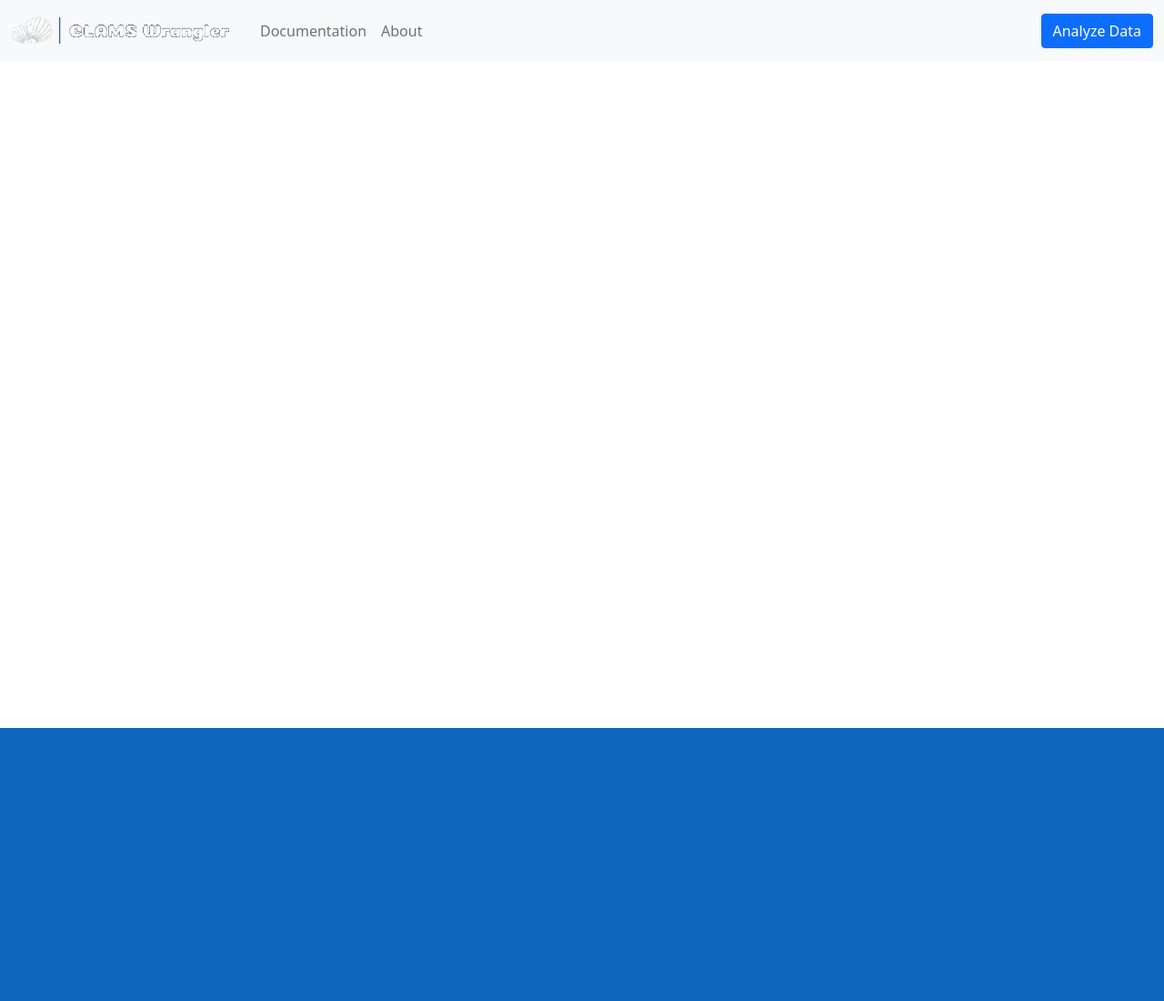
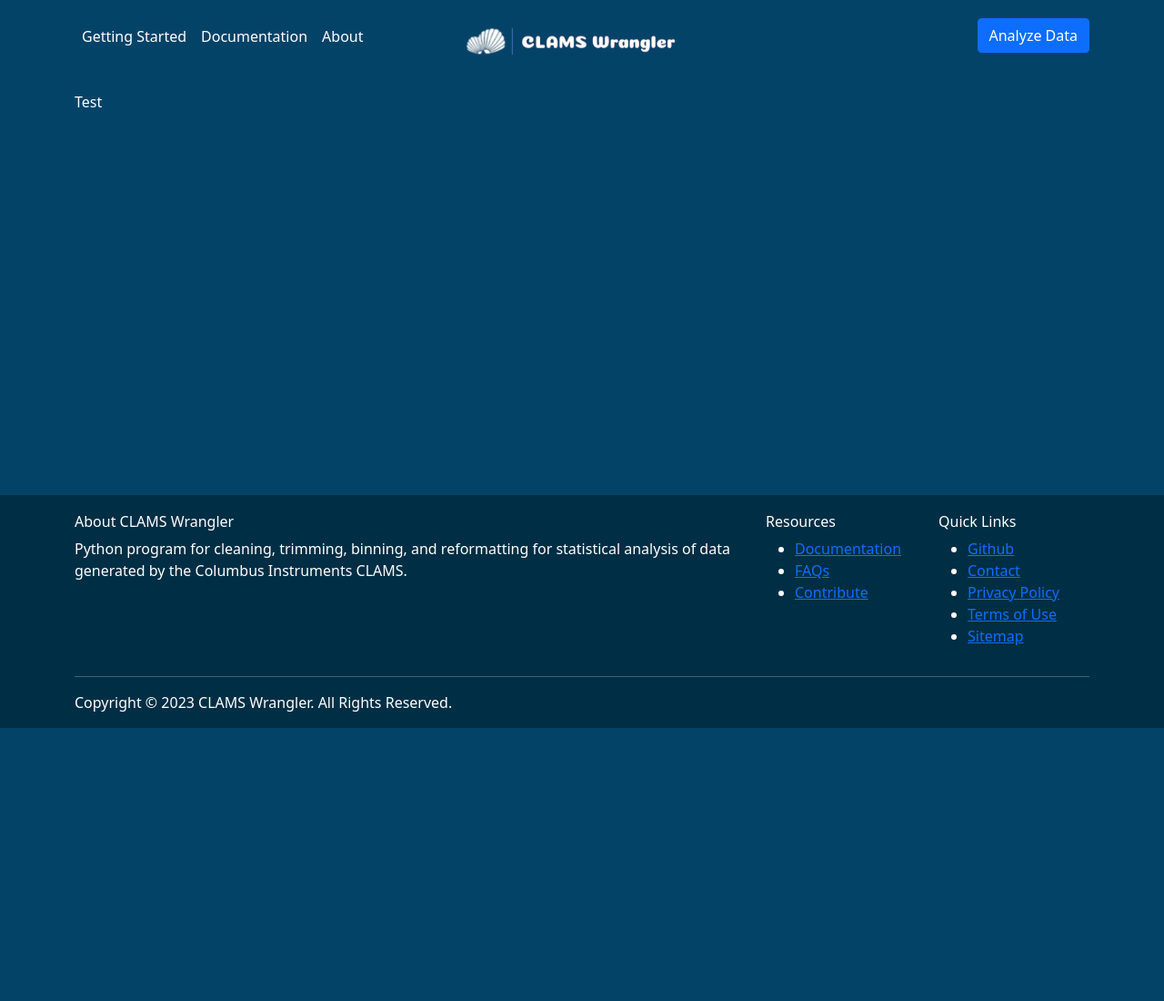
Before and after one commit to 90-Seconds-to-Midnight/CLAMSwrangler, a Django app: page / in a window 1280 px wide. Shown: the whole page at 91% size. After the commit the page ends 800 px from the top, so only its background shows below. Run offline with Django 5.2, Linux system fonts and the light colour scheme; parts of the project's set-up code (start-up, migrations or seed data) failed here and were passed over; some libraries are stand-ins or nearby versions.

Commit message:
Update screenshot for readme.

```diff
--- a/CLAMS_web/static/css/base.css
+++ b/CLAMS_web/static/css/base.css
@@ -1,6 +1,3 @@
-html, body {
-    height: 100%;
-    margin: 0;
-    padding: 0;
-    background-color: #0f66bd; /* Replace with your desired color */
+body {
+    color: #ffffff; /* Replace with your desired color */
 }
--- a/CLAMS_web/templates/base.html
+++ b/CLAMS_web/templates/base.html
@@ -19,50 +19,115 @@
     <link rel="stylesheet" href="http://code.jquery.com/ui/1.11.0/themes/smoothness/jquery-ui.css">
 </head>
 
-<body>
+<style>
+  .custom-bg {
+    background-color: #044368FF;
+  }
+  .custom-nav {
+    background-color: #044368FF;
+  }
+  .custom-footer {
+    background-color: #002e44;
+  }
+</style>
 
-<!-- top navbar -->
-    <nav class="navbar fixed-top navbar-expand-lg navbar-light bg-light">
-        <div class="container-fluid">
-                <a class="navbar-brand" href="{% url 'home' %}">
-                    <img src="/static/images/logo.png" alt="clams-logo" width="250"
-                         height="40" class="d-inline-block align-text-top">
-                </a>
-                <button class="navbar-toggler" type="button" data-bs-toggle="collapse"
-                        data-bs-target="#navbarSupportedContent" aria-controls="navbarSupportedContent"
-                        aria-expanded="false" aria-label="Toggle navigation">
-                    <span class="navbar-toggler-icon"></span>
-                </button>
+<body class="custom-bg d-flex flex-column min-vh-100">
 
-                <div class="collapse navbar-collapse" id="navbarResponsive">
-                    <ul class="navbar-nav me-auto mb-2 mb-lg-0">
+    <!-- top navbar -->
+    <nav class="navbar fixed-top navbar-expand-xl navbar-light custom-nav" style="padding-top: 20px">
+        <div class="container-lg">
+            <!-- Grid layout -->
+            <div class="row flex-grow-1">
+
+                <!-- Left Section for Documentation and About -->
+                <div class="col-md-4 d-flex">
+                    <ul class="navbar-nav flex-row">
                         <li class="nav-item">
-                            <a class="nav-link" href="#">Documentation</a>
+                            <a class="nav-link" style="color:#ffffff" href="#">Getting Started</a>
                         </li>
                         <li class="nav-item">
-                            <a class="nav-link" href="#">About</a>
+                            <a class="nav-link" style="color:#ffffff" href="#">Documentation</a>
                         </li>
-                    </ul>
-                    <ul class="navbar-nav">
                         <li class="nav-item">
-                            <a href="#" class="btn btn-primary"
-                               role="button">Analyze Data</a>
+                            <a class="nav-link" style="color:#ffffff" href="#">About</a>
                         </li>
                     </ul>
                 </div>
+
+                <!-- Center Section for Logo -->
+                <div class="col-md-4 d-flex justify-content-center">
+                    <a class="navbar-brand" href="{% url 'home' %}">
+                        <img src="/static/images/logo.png" alt="clams-logo" width="240" height="40" class="d-inline-block align-text-top">
+                    </a>
+                </div>
+
+                <!-- Right Section for Analyze Data Button -->
+                <div class="col-md-4 d-flex justify-content-end">
+                    <ul class="navbar-nav flex-row">
+                        <li class="nav-item">
+                            <a href="#" class="btn btn-primary" role="button">Analyze Data</a>
+                        </li>
+                    </ul>
+                </div>
+            </div>
         </div>
     </nav>
     <!-- end top navbar -->
 
     <!-- Primary content for page -->
-    <main>
-        <div class="container-fluid" style="padding-top: 60px; min-height: 1100px">
+    <main class="flex-grow-1">
+        <div class="container-lg" style="padding-top: 100px; color:#ffffff">
             {% block content %}
-            <!-- content goes here -->
+            <!-- Content goes here -->
             {% endblock content %}
         </div>
     </main>
     <!-- end primary content -->
 
+    <!-- Footer -->
+    <footer class="custom-footer mt-auto" style="padding-top: 20px; color:#ffffff">
+        <div class="container">
+            <div class="row">
+                <div class="col-sm-12 col-md-8">
+                    <h6>About CLAMS Wrangler</h6>
+                    <p class="text-justify">Python program for cleaning, trimming, binning, and reformatting for
+                        statistical analysis of data generated by the Columbus Instruments CLAMS. </p>
+                </div>
+
+                <div class="col-xs-6 col-md-2">
+                    <h6>Resources</h6>
+                    <ul class="footer-links">
+                        <li><a href="#">Documentation</a></li>
+                        <li><a href="#">FAQs</a></li>
+                        <li><a href="#">Contribute</a></li>
+                    </ul>
+                </div>
+
+                <div class="col-xs-6 col-md-2">
+                    <h6>Quick Links</h6>
+                    <ul class="footer-links">
+                        <li><a href="https://github.com/PistilliLab/CLAMSwrangler">
+                            Github</a></li>
+                        <li><a href="#">Contact</a></li>
+                        <li><a href="#">Privacy Policy</a></li>
+                        <li><a href="#">Terms of Use</a></li>
+                        <li><a href="#">Sitemap</a></li>
+                    </ul>
+                </div>
+            </div>
+            <hr>
+        </div>
+        <div class="container">
+            <div class="row">
+                <div class="col-md-8 col-sm-6 col-xs-12">
+                    <p class="copyright-text">Copyright &copy; 2023 CLAMS Wrangler. All Rights Reserved.
+
+                    </p>
+                </div>
+            </div>
+        </div>
+    </footer>
+    <!-- end footer -->
+
 </body>
 </html>
--- a/CLAMS_web/templates/home.html
+++ b/CLAMS_web/templates/home.html
@@ -3,7 +3,7 @@
 {% extends 'base.html' %}
 
 {% block content %}
-
+<p>Test</p>
 {% endblock content %}
 
 </html>
```
